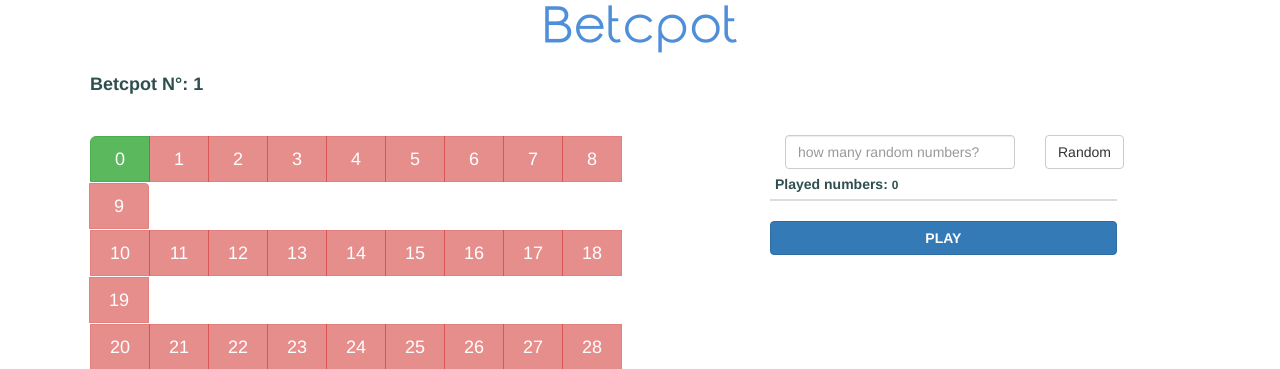
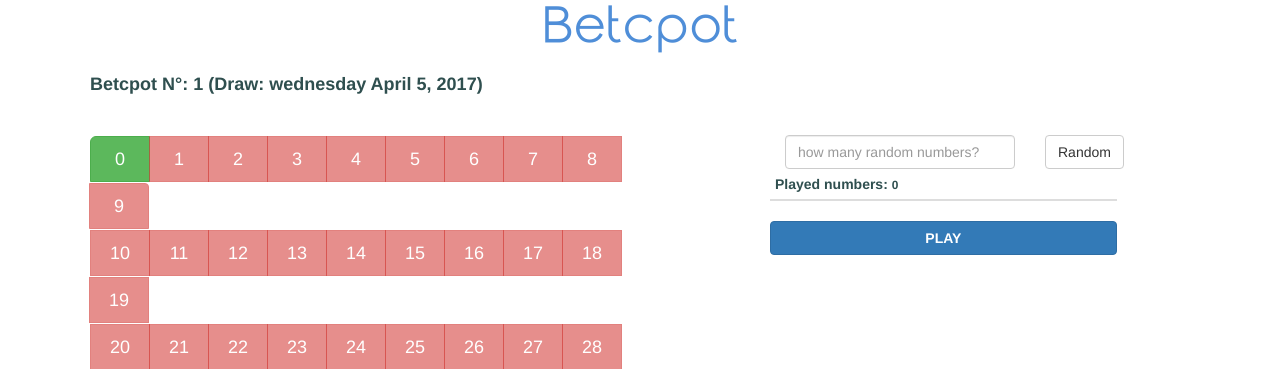
Before and after one commit to RewrGroup/AstroBurger, a Django app: page /play/ in a window 1280 px wide. Shown: the part 109-478 px from the top of the page. Run offline with Django 3.2, Linux system fonts and the light colour scheme; a user stored in the database is signed in; tables that the repository leaves empty hold one stand-in row (values such as "Sample post"); lists and menus that the app fills with data are empty; some libraries are stand-ins or nearby versions; some web fonts are replaced.

Commit message:
fecha sorteo

```diff
--- a/betcnow/templates/betcnow/betcpot.html
+++ b/betcnow/templates/betcnow/betcpot.html
@@ -64,7 +64,7 @@
 {% endif %}
 <div class="row">
     <div class="col-lg-12" style="padding-left: 90px">
-        <h4><b>Betcpot N°: {{pote.id}}</b></h4>
+        <h4><b>Betcpot N°: {{pote.id}} (Draw: wednesday April 5, 2017)</b></h4>
     </div>
 </div>
 <div class="row renglon-betcpot">
```
